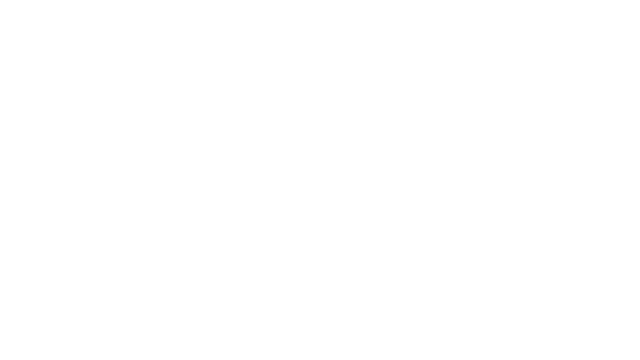
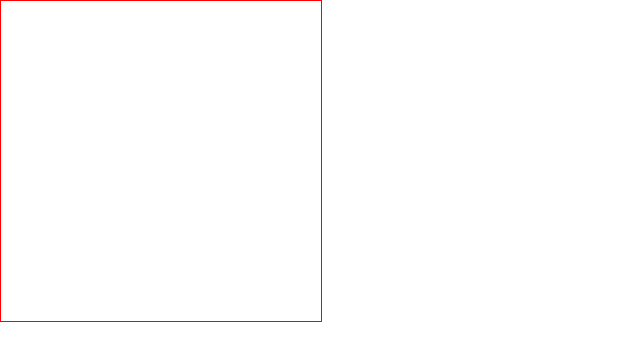
Before and after one commit to aftabdeveloper/react-front, a React (Create React App) app: page / in a window 1280 px wide. Shown: the top 360 px of the page, without its empty margins (0-640 px from the left). Built offline with nearby package versions, Linux system fonts and the light colour scheme.

Commit message:
card component created

```diff
--- a/src/App.js
+++ b/src/App.js
@@ -1,7 +1,8 @@
+import Card from "./components/card"
 export default function App(){
   return (
     <div>
-
+      <Card />
     </div>
   )
 }
--- /dev/null
+++ b/src/components/card/index.jsx
@@ -0,0 +1,3 @@
+export default function Card(){
+    return <div style={{width: "320px", height: "320px", border: "1px solid red"}}></div>
+}
```
